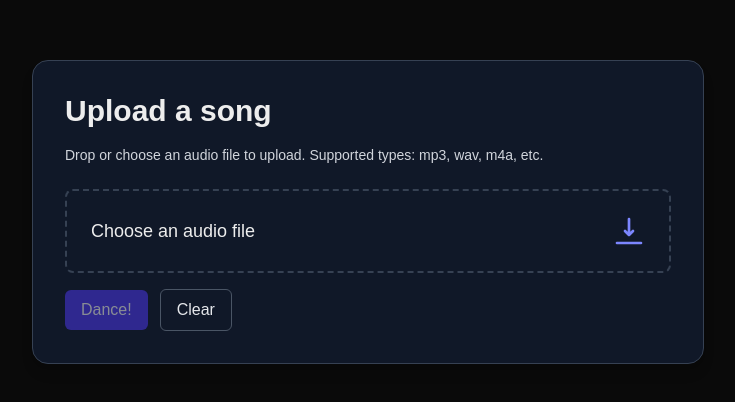
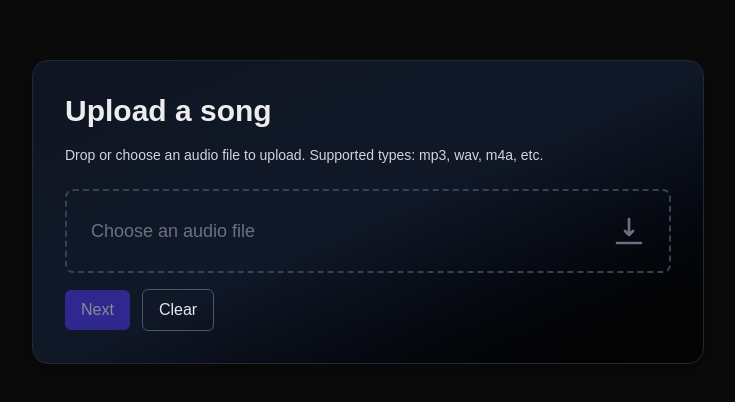
Before and after one commit to boydhamilton/mustdance, a Next.js app in the folder frontend/: page / in a window 1280 px wide. Shown: the part 188-590 px from the top of the page, without its empty margins (272-1007 px from the left). Built offline with nearby package versions, Linux system fonts and the light colour scheme.

Commit message:
probablly done

```diff
--- a/frontend/app/page.tsx
+++ b/frontend/app/page.tsx
@@ -62,23 +62,23 @@ export default function HomePage() {
 
 	return (
 		<div className="min-h-screen flex items-center justify-center p-6">
-			<div className="w-full max-w-2xl bg-gray-900 border border-gray-700 rounded-2xl shadow-lg p-8">
+			<div className="w-full max-w-2xl bg-gradient-to-br from-gray-900/80 via-gray-900 to-black/60 border border-gray-800 border border-gray-700 rounded-2xl shadow-lg p-8">
 				<h1 className="text-3xl font-semibold mb-4">Upload a song</h1>
 
 				<p className="text-sm text-gray-300 mb-6">Drop or choose an audio file to upload. Supported types: mp3, wav, m4a, etc.</p>
 
 				<label
 					htmlFor="audio-input"
-					className="block w-full p-6 mb-4 rounded-lg border-2 border-dashed border-gray-700 hover:border-indigo-500 transition-colors cursor-pointer"
+					className="block w-full p-6 mb-4 rounded-lg border-2 border-dashed border-gray-700 text-gray-500 hover:text-white hover:border-indigo-500 transition-colors cursor-pointer"
 				>
 					<input id="audio-input" type="file" accept="audio/*" onChange={onFileChange} className="sr-only" />
 					<div className="flex items-center justify-between gap-4">
 						<div>
-							<div className="text-lg font-medium">{file ? file.name : "Choose an audio file"}</div>
+							<div className="text-lg font-mediu">{file ? file.name : "Choose an audio file"}</div>
 							{file && <div className="text-sm text-gray-400">{Math.round(file.size / 1024)} KB</div>}
 						</div>
 						<div>
-							<svg xmlns="http://www.w3.org/2000/svg" className="h-8 w-8 text-indigo-400" fill="none" viewBox="0 0 24 24" stroke="currentColor">
+							<svg xmlns="http://www.w3.org/2000/svg" className="h-8 w-8" fill="none" viewBox="0 0 24 24" stroke="currentColor">
 								<path strokeLinecap="round" strokeLinejoin="round" strokeWidth={2} d="M12 3v12m0 0l3-3m-3 3-3-3M21 21H3" />
 							</svg>
 						</div>
@@ -91,7 +91,7 @@ export default function HomePage() {
 						disabled={uploading || !file}
 						className="px-4 py-2 bg-indigo-600 hover:bg-indigo-500 disabled:opacity-50 text-white rounded-md"
 					>
-						{uploading ? "Uploading..." : "Dance!"}
+						{uploading ? "Uploading..." : "Next"}
 					</button>
 
 					<button
--- a/frontend/app/score/page.tsx
+++ b/frontend/app/score/page.tsx
@@ -1,4 +1,5 @@
 "use client"
+import Loader from "@/components/loader";
 import { useRouter, useSearchParams } from "next/navigation";
 import { useEffect, useState } from "react";
 
@@ -79,15 +80,23 @@ export default function ScorePage() {
 
 	if (!scoreReady) {
 		return (
-			<div className="min-h-screen flex flex-col items-center justify-center p-6">
-				<h1 className="text-3xl sm:text-4xl font-extrabold mb-6">Calculating Your Score...</h1>
+			<div className="min-h-screen flex items-center justify-center p-6">
+				<div className="w-full max-w-md bg-gradient-to-br from-gray-900/80 via-gray-900 to-black/60 border border-gray-800 rounded-2xl p-6 shadow-2xl">
+					<div className="flex flex-col items-center gap-4">
+						<h1 className="text-2xl sm:text-3xl font-bold">Calculating Your Score</h1>
+						<p className="text-sm text-gray-400 text-center">This will take a moment while we analyze your performance.</p>
+						<div className="mt-4">
+							<Loader />
+						</div>
+					</div>
+				</div>
 			</div>
 		)
 	}
 
 	return (
 		<div className="min-h-screen flex flex-col items-center justify-center p-6 gap-6">
-			<h1 className="text-3xl sm:text-4xl font-extrabold">Your Dance Score</h1>
+			<h1 className="text-3xl sm:text-4xl font-bold">Your Dance Score</h1>
 
 			<div className="w-full max-w-4xl bg-gradient-to-br from-gray-900/80 via-gray-900 to-black/60 border border-gray-800 rounded-2xl p-6 grid gap-6 grid-cols-1 md:grid-cols-3 items-center shadow-2xl hover:scale-[1.01] transition-transform">
 				<div className="md:col-span-2">
@@ -107,7 +116,7 @@ export default function ScorePage() {
 				</div>
 			</div>
 			<button
-				className="px-4 py-2 bg-indigo-600 hover:bg-indigo-500 disabled:opacity-50 disabled:cursor-not-allowed text-white rounded-md hover:cursor-pointer"
+				className="px-4 py-2 font-bold bg-indigo-600 hover:bg-indigo-500 disabled:opacity-50 disabled:cursor-not-allowed text-white rounded-md hover:cursor-pointer"
 				onClick={() => router.push("/")}>
 				Play Again
 			</button>
--- a/frontend/app/setup/page.tsx
+++ b/frontend/app/setup/page.tsx
@@ -37,15 +37,13 @@ export default function Setup() {
 
 
 	useEffect(() => {
-		let mounted = true;
-		let localStream: MediaStream | null = null;
+		const mounted = true;
 		const videoEl = videoRef.current;
 
 		async function start() {
 			try {
 				const stream = await navigator.mediaDevices.getUserMedia({ video: true, audio: false });
 				if (!mounted) return;
-				localStream = stream;
 				if (videoEl) {
 					videoEl.srcObject = stream;
 					await videoEl.play().catch(() => { });
@@ -61,7 +59,7 @@ export default function Setup() {
 
 	return (
 		<div className="min-h-screen flex items-center justify-center p-6">
-			<div className="w-full max-w-2xl bg-gray-900 border border-gray-700 rounded-2xl shadow-lg p-8">
+			<div className="w-full max-w-2xl bg-gradient-to-br from-gray-900/80 via-gray-900 to-black/60 border border-gray-800 border border-gray-700 rounded-2xl shadow-lg p-8">
 				<h1 className="text-2xl font-semibold mb-2 text-white">Camera Setup</h1>
 				<p className="text-sm text-gray-300 mb-6">Allow camera access and position yourself in the frame.</p>
 				{/* video container */}
--- /dev/null
+++ b/frontend/components/loader.tsx
@@ -0,0 +1,13 @@
+"use client"
+import { useEffect } from 'react'
+
+export default function Loader() {
+	useEffect(() => {
+		async function getLoader() {
+			const { grid } = await import('ldrs')
+			grid.register()
+		}
+		void getLoader()
+	}, [])
+	return <l-grid color={"#fff"}></l-grid>
+}
--- a/frontend/package.json
+++ b/frontend/package.json
@@ -9,6 +9,7 @@
     "lint": "eslint"
   },
   "dependencies": {
+    "ldrs": "^1.1.9",
     "next": "16.0.3",
     "react": "19.2.0",
     "react-dom": "19.2.0",
```
Also changed, not shown: 1 other file (tests, documents, lock files or other folders).
